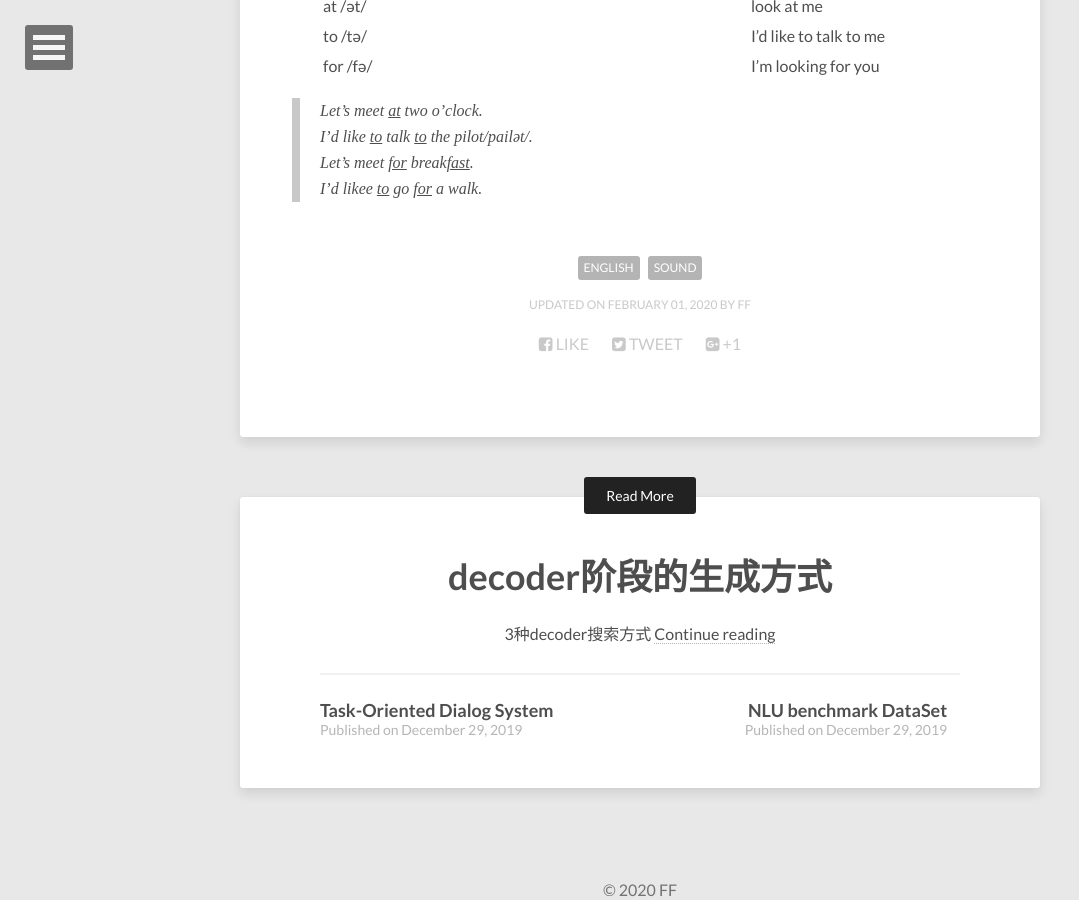
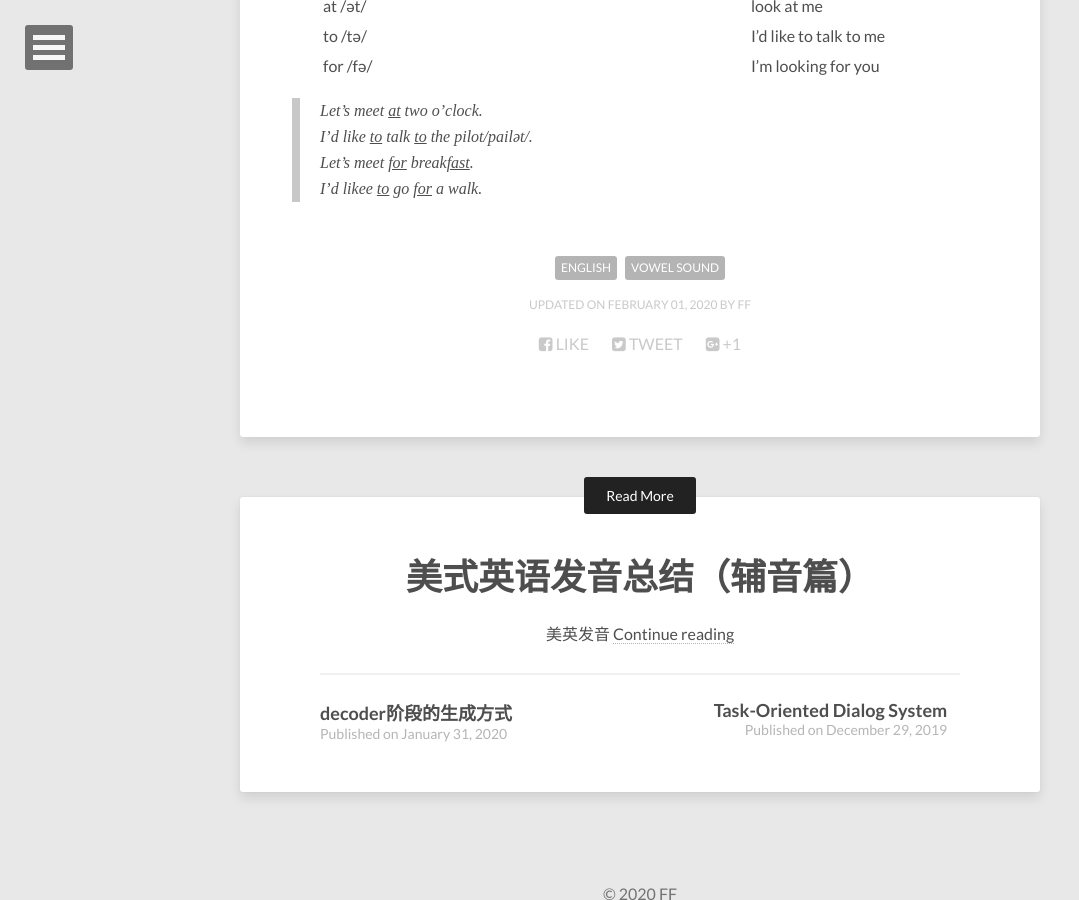
Before and after one commit to FF-BJ/FF-BJ.github.io, a Jekyll site: the page built from _posts/2020-02-01-sound_of_american_english.md, in a window 1280 px wide and 900 px high, scrolled down 5992 px. Shown: the whole window, without its empty margins (0-1079 px from the left). Built offline with Jekyll 4.4.1, drawn with Linux system fonts in a browser that asks for light colours; nearby versions of some CDN libraries; Markdown is read by kramdown in place of the engine named in the settings; comment, search, counter and statistics services are not loaded; some of the changed lines change nothing that is shown.

Commit message:
英语辅音发音规则

```diff
--- a/_posts/2020-02-01-sound_of_american_english.md
+++ b/_posts/2020-02-01-sound_of_american_english.md
@@ -3,7 +3,7 @@
 title: 美式英语发音总结（元音篇）
 description: "美英发音"
 modified: 2020-02-01
-tags: [english, sound]
+tags: [english, vowel sound]
 image:
   feature: abstract-5.jpg
 ---
--- /dev/null
+++ b/_posts/2020-02-01-sound_of_american_english_consonant.md
@@ -0,0 +1,285 @@
+---
+layout: post
+title: 美式英语发音总结（辅音篇）
+description: "美英发音"
+modified: 2020-02-01
+tags: [english, consonant sound]
+image:
+  feature: abstract-5.jpg
+---
+
+# 15个辅音发音规则
+
+辅音发音错误的主要原因：
+1.这些音在你的母语中可能并不存在；
+2.即使存在于你的辅音，发音可能与英语也不相同
+
+## 规则一：发准每一个音，不要走捷径（fully pronouncing each sound）
+
+I need fi<u>ve</u> dollars.
+<u>Pro</u> <u>ba</u> <u>bly</u>
+ge<u>n</u>era<u>l</u>
+数字基本都是要发准辅音：se<u>v</u>e<u>n</u>, <u>t</u> <u>w</u> e <u>l</u> <u>v</u>e
+
+## 规则二：清辅音和浊辅音（voiced and voiceless consonants）
+|类型|辅音|
+|:---|:---|
+|用声带振动的辅音|/z/ /v/ /t/|
+|声带不振动的辅音|/s/ /f/ /d/|
+
+**在有些语中，发生的音不出现在词末，只存在于词首和词中**
+fi<u>v</u>e, E<u>d</u>/ɛt/
+**发音的音前面的元音比较长（vowel is longer before voiced consonant）**
+>在结尾发音的辅音，元音拉长，eyes/z/, bag
+在结尾不发音的辅音，元音不用拉长，ic/s/e, back
+
+对比如下
+
+|辅音不发声\+元音不用拉长|辅音发声 \+ 元音拉长|
+|:---|:---|
+|safe|save|
+|pick|pig|
+|lock|log|
+|light|lied|
+|leaf|leave|
+|cup|cub|
+
+## 规则三："TH"的发音
+>/θ/的发音有点像/s/，是voiceless的，发音技巧是舌头碰触到上面
+/ð/的发音有点像/z/，是voiced的，发音技巧是舌头与上齿不要太紧，让气流出来，例如bath
+/θ/和/ð/的发音，舌头确保碰到牙齿，/s/和/z/舌头是不碰到牙齿的
+
+**常见的错误是将/θ/和/ð/发音为s，z，比如sou<u>th</u>; 另外也不要太用力，否则就发音为t和d**
+
+|位置|示例|
+|:---|:---|
+|结尾|bath, both, math|
+|句首|Thank you, Thursday|
+|句中|father, mother|
+
+> I'm thirsty. Is there anything to drink in this place?
+I thought it was a Thursday at three thirty.
+This is my fourth month studying math.
+Both my mother and my father are healthy.
+I think Matthew lives in the north.
+
+**总结：th发音与舌头的位置有关系，确保舌头与牙齿的接触是轻轻地。**
+
+## 规则四："L"的发音
+
+**位于词尾部的时候，比较难，美式不发音，比如call，bill，不发/la/的音**
+> 发音技巧：释放舌头，让舌头触碰上齿的背面。然后让舌头停留在那。
+所以，美国的"L"音延长了，发音更轻，更长（prolonged and softer）。
+
+>亚洲人尤其注意"L"没有放在词末，错误的发音为/cawh/，而不是/call/。
+所以，错误的做法就是舌头放在了下面，词末没有使用舌头发音，要听到清晰的"L"音。
+feed，school, 发音不要发/schooh/, 而是/schoool/，卷起舌头，位于上齿的后面。
+然而，卷起舌头后，不要把舌头拉太远，否则发音像"R"，比如wall vs war。
+
+> feel，ill，awful，film，little，animal
+I'll call you to tell you about the film.
+I feel terrible about the political scandal.
+I think I'll be able to handle it by myself.
+You'll do well at school.
+
+**总结：拉长L的音，舌头位于牙齿的后面**
+
+## 规则五："R"的发音
+**英式发音，最后一个"r"一般不发音，但是美式中，永远发音。比如，four**
+>发音技巧：舌头不能碰触上齿的顶部，舌头卷曲，向后面拉（curl tip and pull it back）. /er/ four hear
+
+**位于词末和另一个辅音前，都不会是无声的**
+> lea<u>r</u> <u>n</u>, Ge<u>r</u> <u>m</u>an, Robert, Parker, first, person
+
+> Their computer isn't working.
+I gave her four other pictures.
+Her fourth birthday is on Thursday.
+There are many more over there.
+We were the first to arrive at the park.
+
+**总结：要发响亮清晰的"er"音，把舌头卷起来，缩回去**
+
+## 规则六："W"的发音
+
+> 发音技巧：卷起嘴唇，要有大量的气流经过，确保你的声带振动。从你的肺部呼出气流，有点像吹气球。
+wait，常见错误，使用下唇，和用下唇去触碰上齿，会改音。wine vs vine
+
+常见单词：welcome，always
+
+> kw发音，q-u组合发音kw，例如：quick, question, require, quality, liquid, quick
+
+> What do you want to do this weekend?
+I'm always required to work on Wednesday.
+She will wear a white wedding dress on her wedding day.
+I have a quick question about the quality of the watch.
+There are always twelve women with the children.
+We wish we were with our wives.
+
+**总结：双唇卷动，气流中出**
+
+## 规则七："V"和"W"的发音
+
+>/v/ 下唇要碰触上齿，不要把下齿咬的太紧，只有几分空气的振动。
+
+常见的错误：
+* 有些人没有使用下唇，have，vote，very
+* 发音较快，丢掉v，例如：involved，five months
+* v在中间时，比较难发音，例如：eleven，seven
+
+> He's very involved in their lives.
+I've been here from five too seven hours.
+I will visit the village on my vocation.
+Have you viewed the five videos?
+We will review their votes in november.
+
+很容易混淆v和w，例如vest和west。区别在于是否碰触和双卷
+> vow - wow
+vet - wet
+vine - wine
+vest - west
+
+> twelve, vowels, five, women, very, weird, west, virginia
+however you wish
+I'll have wine with the veal.
+
+## 规则八："S"和"Z"发音
+has，末尾是s，但是发/zuh/音，再比如bags，发音/zuh/。
+如何区分"s"和"z":
+**看"s"前面的辅音字母是发声的还是不发声的。
+如果前面辅音不发声，那s也不发声，例如books，即一个不发声的音跟着另一个不发声的音。**
+
+> lau<u>gh</u>/f/s => /laughs/，不发音的likes，cooks，doctors，mats
+li<u>v</u>es => /livez/，发音的feels，cares
+
+问题：如果单词的最后一个字母不是辅音怎么办？例如，has
+**当存在元音时，读音是'z'，有例外，但是这是一个大规律，例如: is=>iz**
+> was, because, these, those, please, always
+
+> s发音为z的例句：
+He plays the drums on the weekends.
+She has friends in many countries.
+Does he always use those things.
+It rains and snows in these areas.
+
+## 规则九：停顿和连读音
+> 辅音的分类除了从发声和不发声区分外，还从停顿或连续音来分类
+停顿是一个辅音通过气流的流动来发音，例如job，b停顿；连续例如Yes->Yessss
+
+区分停顿和连续的重要性：
+* 当发连续音时，很多人会搞错，把连续音当成停顿，把辅音分成了两半，直接把单词读出来。
+例如：<u>s</u>o<u>m</u>eti<u>m</u>e<u>s</u>，不要念的太快，太紧促，连续音要延长。再比如have
+* 当停顿的后面跟着另一个辅音时，不要释放，例如pop music -> /po music/.
+当我们释放双唇(停顿)时，听起来像添加啊了一个额外的音节进去，例如：job market, had this
+> Job hunting
+top model
+good boy
+that day
+not bad
+
+* 末尾的t停顿
+> No, it's no(t)
+I'm not that hot.
+quiet right
+can, can't, I can't go/do it.
+
+> I want that blue hat.
+Robert, you might be right.
+It's not that different.
+What did you eat last night.
+I can't wait for that flight.
+
+**重点：保留最后的停顿，把舌头固定在上齿的后面，发t或d或和尚嘴唇，不要释放气流**
+
+## 规则十： 两个原因之间的"T"
+> city /cidy/, ability /abilidy/, better /bedder/, water /wader/,  it is /id iz/
+t听起来不发tah，而是duh
+
+**当T处于两个原因之间时，听起来更像D音。这种情况也出现在独立的单词之间，例如：Yes，it is.**
+
+> water, aut(d)omat(d)ic, metal
+
+> I got up at eleven o'clock.
+Do you want to get in or get out.
+I bought it at a computer store.
+What a nice day it is.
+
+## 规则十一：T+N组合
+当T的后面跟着N时，T是要发音的，把舌头保持在上齿的后面，不要发下来.
+保持舌头在这个位置，然后直接发音，例如written /wriddn/.
+使舌头向前直接发"en"的音。
+
+**要点：抬起舌头，保持住不要放松，让空气从鼻子经过，发出en的音**
+
+> mountain, batten, curtain, catten
+
+> I am certain that's the tallest mountain.
+My cotton shirt has buttonss.
+I have forgetten when the book was written.
+Martin was born in Great Britain.
+
+## 规则十二："ING"发音
+ing, going, doing, thinking
+当你发ng音的时候，g在后面，舌头碰到口腔内侧，然而这个g音放得不算太开。
+所以，当你发g音时，让这个音停留在那。
+
+* 不要发goingg
+* 不要不发g音，不正式
+
+**重点：把舌头抬起，放到内侧，并让它保持这个状态。如果你松开，也只能一点一点地松开。**
+
+> thinking, working, practising, interesting
+
+> I am thinking about buying the ring.
+Who are you bringing to the wedding.
+I love swimming, running, and playing tennis.
+
+**记：不要释放舌头，发n音时不要让舌头回到前面。这是一个舌头在后面发出的音，"ng"**
+
+## 规则十三："TR"和"DR"的发音
+
+>有时，当遇到2个辅音时，我们把两个辅音放到一起，发一个全新的音。
+
+当't'和'd'后面跟着辅音'r'时，组合成一个新的音。
+
+* try -> "ch", tr = chr，但是发音语气更轻，例如travel, tradition, in<u>tr</u>oduce, control
+* dry -> "jr", dr = jr /dʒ/, 例如，drama, drop, drastic, address, hundred, sandra
+
+> Is it true that you took a trip to Detroit.
+That was an interesting trick.
+Children, don't drop your drinks.
+I hope my dream comes true.
+
+
+## 规则十四："TU"和"DU"的发音
+
+* 当t后面跟着u时，发"ch"音，例如: actually, statue, nature, picture
+* 当d后面跟着u时，发"jew"音，例如: graduate, graduation, educate, schedule, individual
+
+> t + you组合，发音chew：can't you => /can' tyou/, aren't you
+d + you组合，发音jew：did you => /di dyou/, would you
+
+> Would you like to see the schedule?
+Aren't you graduating in the spring?
+Can't you see the statue.
+Did you get a college education?
+
+## 规则十五："Ed"结尾的发音
+动词过去式的ed结尾发音:
+* wait<u>ed</u> -> ed
+* stopp<u>ed</u> -> t
+* robb<u>ed</u> -> d
+
+规则总结：
+* 如果动词的最后一个字母是t或者d时，需要添加额外的音节。单词的最后一个字母起作用。
+> needED, paintED, waitED, completED, countED, invitED
+* 如果最后一个字母是清辅音（voiceless consonant），ed发音为t。例如，p就是清辅音。
+> stopped, worked, parked, cooked, passed, laughed, pushed, watched
+
+> past和passed的发音，听起来是完全一样的
+* 如果最后一个字母是浊辅音（voiced consonant），ed发音为d。例如，b就是浊辅音。
+> robbed, loved, realized, used, called
+
+> I painted /ed/ the walls and fixed /d/ the gate.
+I cooked /t/ a meal and washed /t/ the dishes.
+I attended /ed/ a party and danced /t/ all night.
+He called /d/ his friend and talked /t/ for an hour.
```
